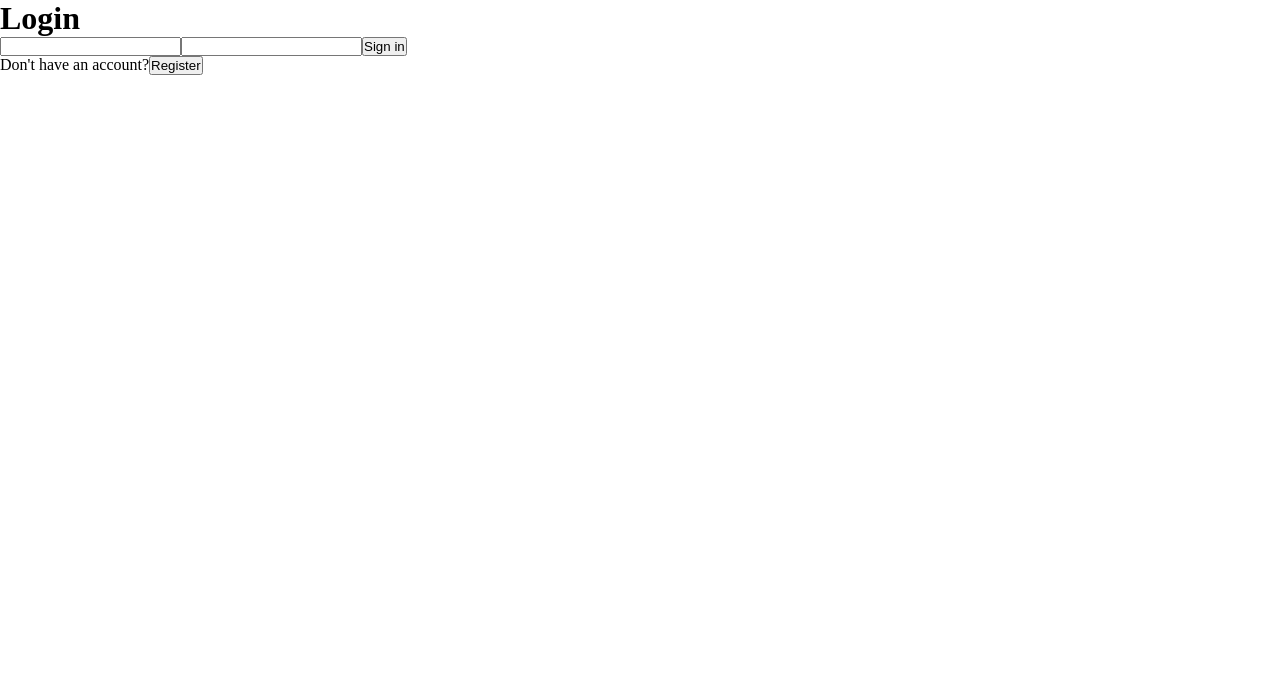
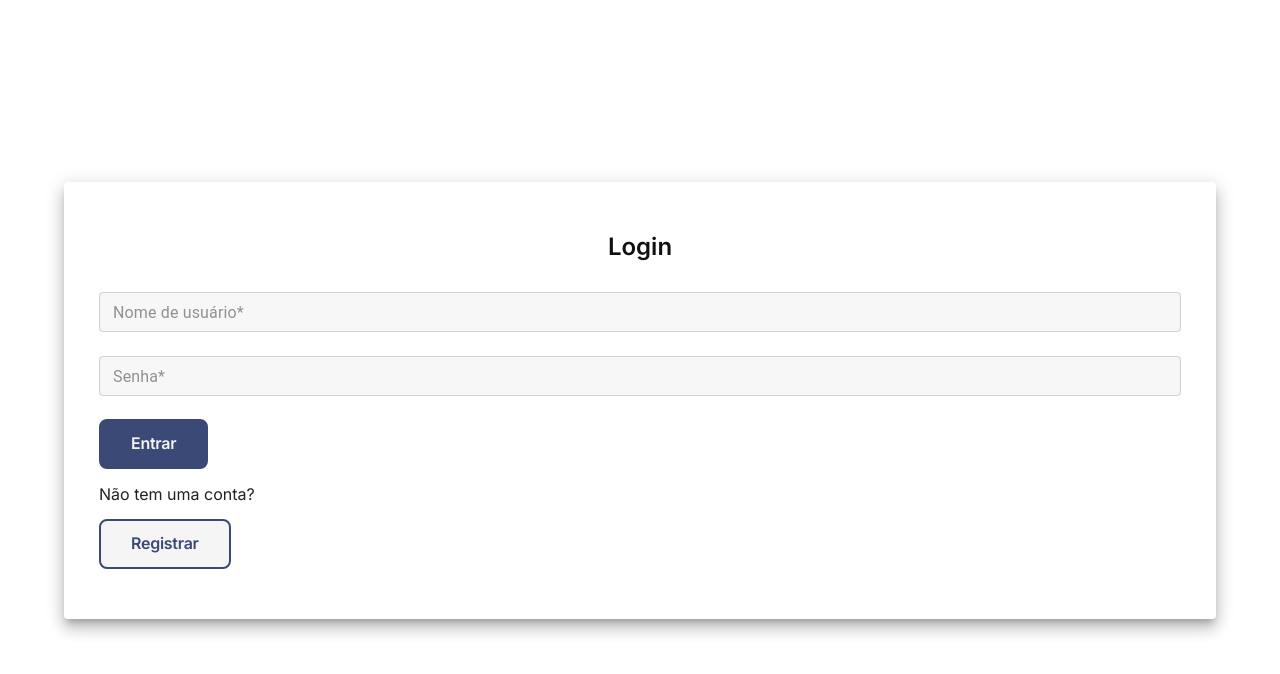
Before and after one commit to Mafeck/new-progress, a React (Create React App) app: page /login in a window 1280 px wide. Shown: the top 674 px of the page. Built offline with nearby package versions, Linux system fonts and the light colour scheme.

Commit message:
feat: login page initiated

```diff
--- a/src/pages/Login/index.jsx
+++ b/src/pages/Login/index.jsx
@@ -1,30 +1,80 @@
-
-import { Paper, TextField } from "@material-ui/core";
-import { Container, GrayButton, BlueButton } from "./styles";
+import { Paper } from "@material-ui/core";
+import { ButtonBox, Container } from "./styles";
 import { yupResolver } from "@hookform/resolvers/yup";
 import { useForm } from "react-hook-form";
-import axios from "axios";
+import api from "../../services/api";
 import { useHistory } from "react-router";
+import { formSchema } from "../../components/Validation";
+import { Button } from "../../components/Button";
+import { Input } from "../../components/Input";
+import { useContext } from "react";
+import { UserContext } from "../../Providers/User";
 
 const Login = () => {
+  const history = useHistory();
+  const { token, setToken, user, setUser } = useContext(UserContext);
 
-    const history = useHistory();
+  const {
+    register,
+    handleSubmit,
+    formState: { errors },
+  } = useForm({
+    resolver: yupResolver(formSchema),
+  });
 
-    return (
-        <div>
-            <div></div>
-            <h1>Login</h1>
-            <div>
-                <input type="text" />
-                <input type="text" />
-                <button>Sign in</button>
-            </div>
-            <div>
-                <span>Don't have an account?</span>
-                <button>Register</button>
-            </div>
-        </div>
-    )
-}
+  const onSubmitFunction = (data) => {
+    api
+      .post("/sessions/", data)
+      .then((response) => {
+       return history.push("/habits");
+      })
+      .catch((e) => console.log(e));
+  };
+
+  const handleClick = () => history.push("/register");
+
+  return (
+    <Container>
+      <Paper
+        elevation={10}
+        style={{
+          display: "flex",
+          flexDirection: "column",
+          width: "90vw",
+          padding: "35px",
+        }}
+      >
+        <h2>Login</h2>
+        <form onSubmit={handleSubmit(onSubmitFunction)}>
+
+          <Input
+            label={"Nome de usuário*"}
+            type="text"
+            register={register}
+            name="username"
+            error={!!errors.username}
+            helperText={errors.username?.message}
+          />
+
+          <Input
+            label={"Senha*"}
+            type="password"
+            register={register}
+            name='password'
+            error={!!errors.password}
+            helperText={errors.password?.message}
+          />
+          <Button type='submit'>Entrar</Button>
+          {/* <ButtonBox> */}
+          {/* </ButtonBox> */}
+        </form>
+            <span>Não tem uma conta?</span>
+            <Button whiteSchema={true} onClick={() => handleClick()}>
+              Registrar
+            </Button>
+      </Paper>
+    </Container>
+  );
+};
 
 export default Login;
--- a/src/pages/Login/styles.js
+++ b/src/pages/Login/styles.js
@@ -8,23 +8,29 @@ export const Container = styled.div`
   justify-content: space-around;
   flex-direction: column;
   h2 {
-    color: var(--darkBlue);
-    margin-bottom: 28px;
+    color: var(--color-title);
+    margin: 15px 0px;
+    text-align: center;
   }
 `;
 
-export const GrayButton = styled.button`
-  color: var(--darkBlue);
-  font-size: 18px;
-  font-weight: bold;
-  width: 100%;
-  height: 50px;
-  border: 2px solid var(--darkBlue);
-  border-radius: 5px;
-  margin-top: 12px;
+export const ButtonBox = styled.div`
+  display: flex;
+  flex-direction: column;
+
+  button {
+    width: 100%;
+  }
+
+  span {
+    font-weight: 500;
+    font-size: 12px;
+    line-height: 15px;
+    font-style: normal;
+    letter-spacing: -0.017em;
+    color: var(--color-text);
+    text-align: center;
+
+
+  }
 `;
-
-export const BlueButton = styled(GrayButton)`
-  color: var(--white);
-  background-color: var(--darkBlue);
-`;
--- a/src/routes/index.js
+++ b/src/routes/index.js
@@ -15,7 +15,7 @@ const Routes = () => {
       <Route path="/register">
         <Register />
       </Route>
-      <Route path="/login">
+      <Route exact path="/login">
         <Login />
       </Route>
       <Route path="/habits">
--- a/src/styles/global.js
+++ b/src/styles/global.js
@@ -6,11 +6,9 @@ export default createGlobalStyle`
         padding: 0;
         box-sizing: border-box;
         outline: 0;
+        font-family: 'Inter', sans-serif;
     }
     :root {
-        --darkBlue: #3B4977;
-        --white: #ffffff;
-        --gray: #F5F5F5;
         --color-primary: #3B4977;
         --color-secondary: #3B7773;
         --color-tertiary: #968FE9;
```
